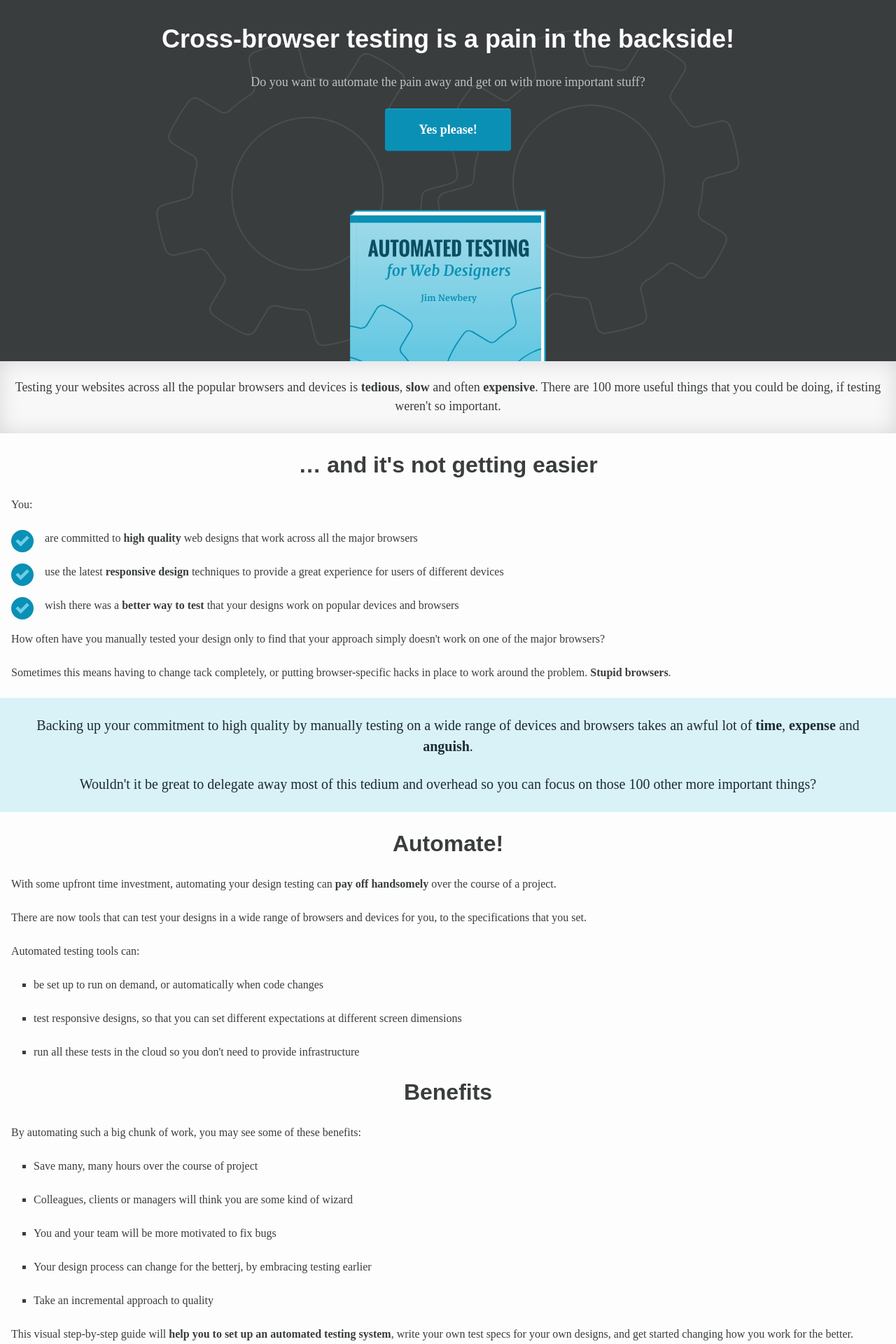
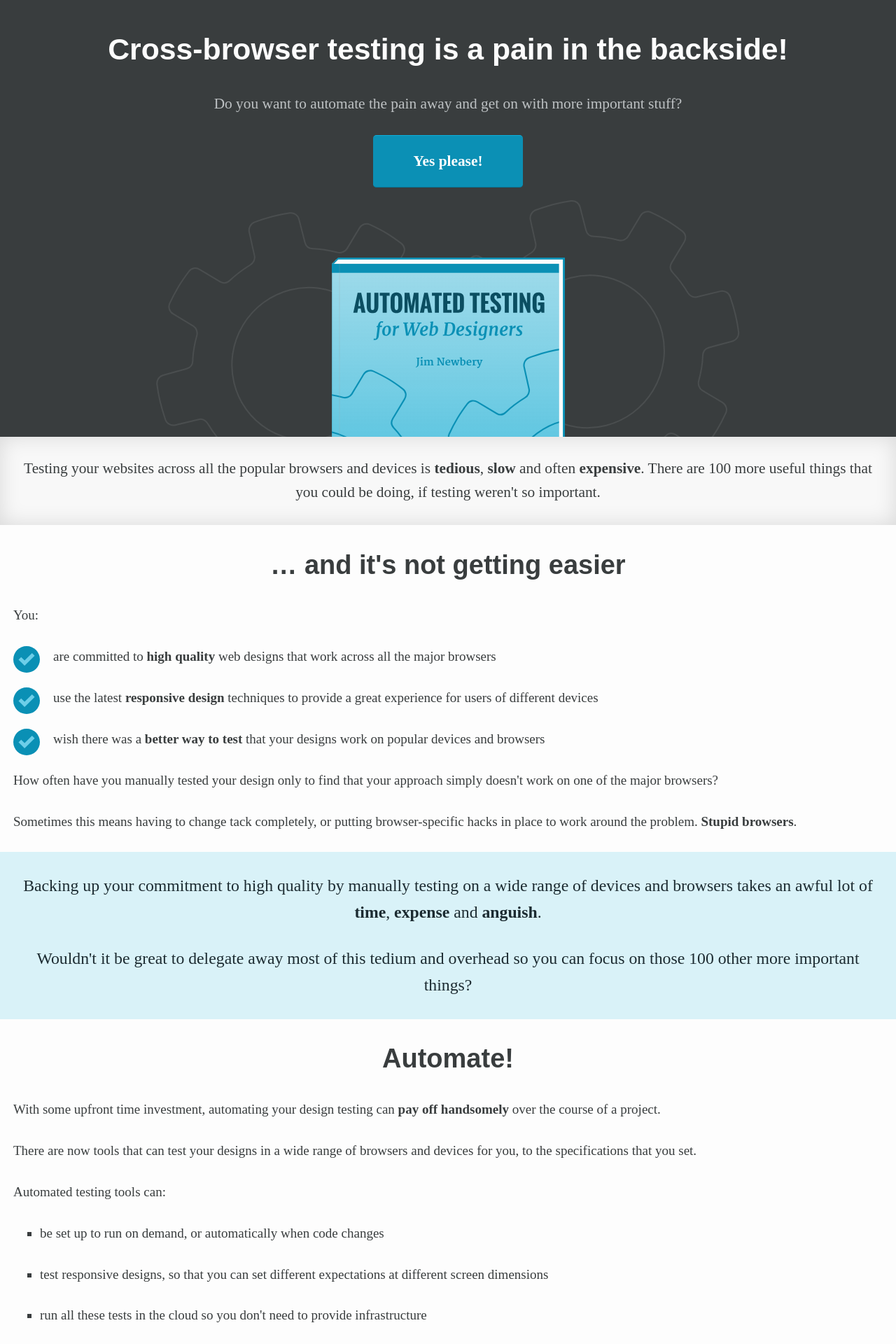
Before and after one commit to froots/froots.github.io, a Jekyll site: the page built from automated-testing-for-web-designers/index.html, in a window 1280 px wide. Shown: the top 1920 px of the page at 70% size. Built offline with Jekyll 4.4.1, drawn with Linux system fonts in a browser that asks for light colours.

Commit message:
Some phablet responsiveness

```diff
--- a/_sass/landing/_base.scss
+++ b/_sass/landing/_base.scss
@@ -2,6 +2,10 @@ html {
   font-size: 16px;
   -webkit-box-sizing: border-box;
           box-sizing: border-box;
+
+  @include breakpoint-up($phablet) {
+    font-size: 19px;
+  }
 }
 
 *,
@@ -32,7 +36,7 @@ body {
   color: $color-text;
   font-family: 'Merriweather', serif;
   font-size: 1rem;
-  line-height: 1.5;
+  line-height: 1.6;
   -webkit-font-smoothing: antialiased;
 }
 
--- a/_sass/landing/_feature-list.scss
+++ b/_sass/landing/_feature-list.scss
@@ -1,3 +1,5 @@
+$bullet-size-base: 2rem;
+
 .feature-list {
   list-style: none;
   padding-left: 0;
@@ -5,19 +7,19 @@
   > li {
     overflow: visible;
     margin-bottom: $vertical-unit;
-    padding-left: 3rem;
+    padding-left: $bullet-size-base + $gutter / 2;
     position: relative;
 
     &::before {
       background: transparent url(/images/landing/tick.svg) 0 0 no-repeat;
-      background-size: 2rem 2rem;
+      background-size: $bullet-size-base;
       content: " ";
       display: block;
-      height: 36px;
+      height: $bullet-size-base;
       left: 0;
       position: absolute;
       top: 0;
-      width: 36px;
+      width: $bullet-size-base;
     }
   }
 }
--- a/_sass/landing/_header.scss
+++ b/_sass/landing/_header.scss
@@ -4,15 +4,24 @@
     url(/images/landing/book.svg),
     url(/images/landing/cogs.svg);
   background-position:
-    left 50% bottom -150px,
-    50% 67%;
+    left 50% bottom -9.375rem,
+    left 50% bottom -2.8rem;
   background-repeat: no-repeat;
   background-size:
-    280px,
-    auto;
+    17.5rem,
+    150%;
   color: $color-deep-text;
-  padding-bottom: 300px;
+  padding-bottom: 18.75rem;
   padding-top: 2rem;
+
+  @include breakpoint-up($phablet) {
+    background-size:
+      17.5rem,
+      auto;
+    background-position:
+      left 50% bottom -9.375rem,
+      left 50% bottom -6rem;
+  }
 }
 
 .header-intro {
--- a/_sass/landing/_mixins.scss
+++ b/_sass/landing/_mixins.scss
@@ -8,3 +8,9 @@
     clear: both;
   }
 }
+
+@mixin breakpoint-up($min) {
+  @media (min-width: $min) {
+    @content;
+  }
+}
--- a/_sass/landing/_typography.scss
+++ b/_sass/landing/_typography.scss
@@ -5,7 +5,7 @@ h1, h2, h3, h4, h5, h6, p, ul {
 
 h1, h2 {
   font-family: Oswald, sans-serif;
-  line-height: 1.33;
+  line-height: 1.5;
   text-align: center;
 }
 
--- a/_sass/landing/_vars.scss
+++ b/_sass/landing/_vars.scss
@@ -24,3 +24,7 @@ $color-link-text: $bondi-blue;
 
 $gutter: 2rem;
 $vertical-unit: 1.5rem;
+
+// Breakpoints
+
+$phablet: 35rem;
```
